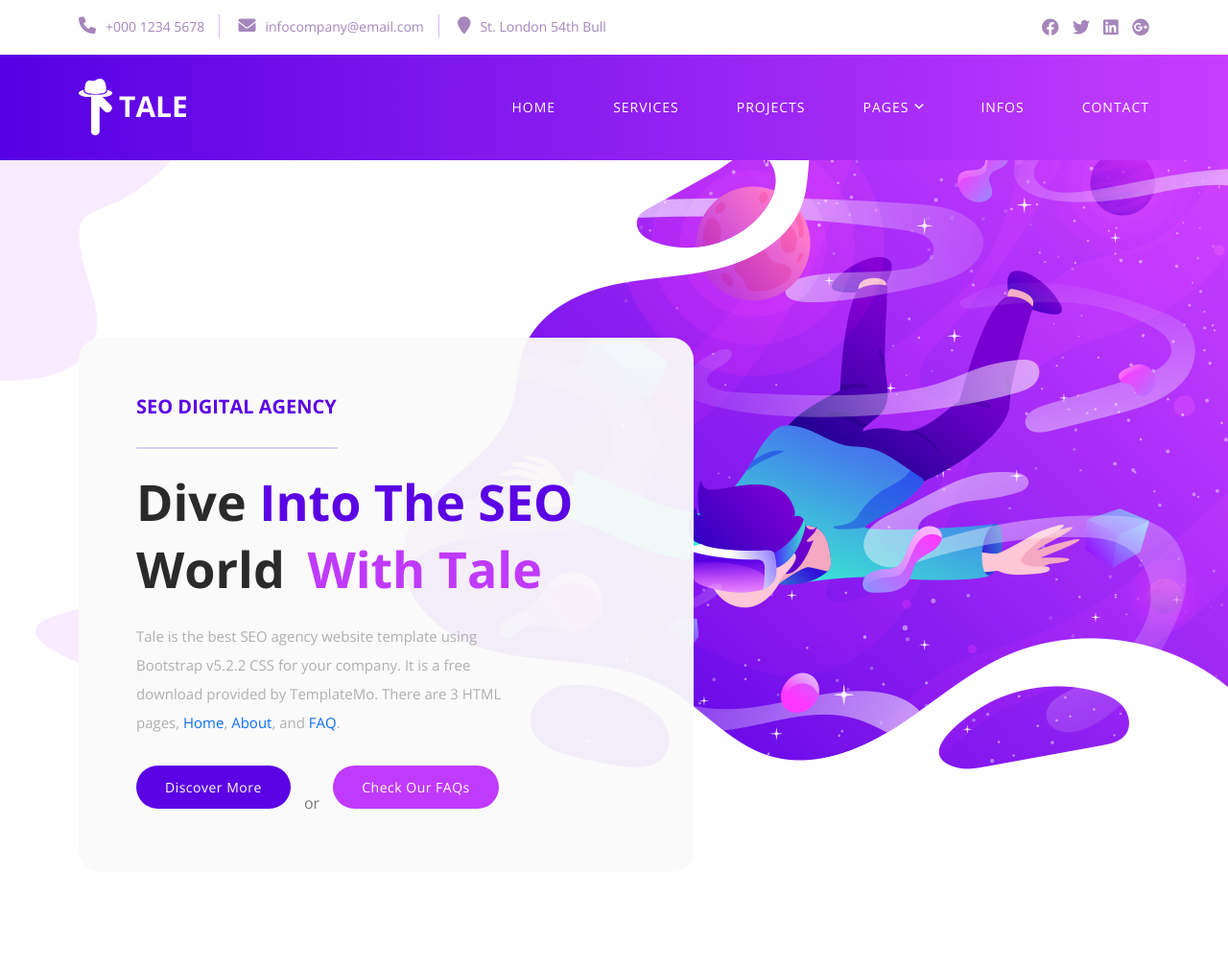
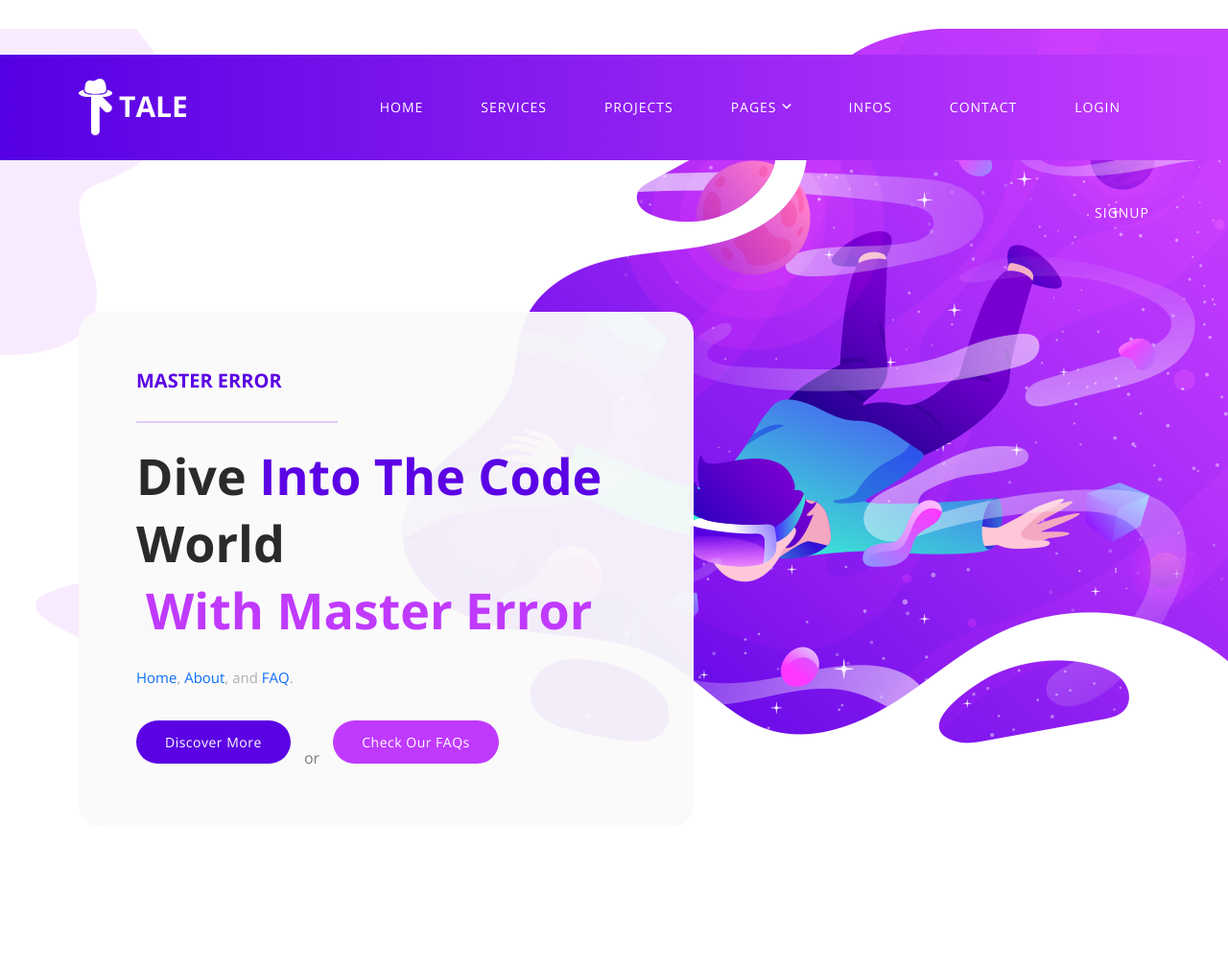
Before and after one commit to Piyush2001Agrawal/Master-Error, a Flask app: page / in a window 1280 px wide. Shown: the top 1008 px of the page at 96% size. Run offline with Flask 3, Linux system fonts and the light colour scheme; some libraries are stand-ins or nearby versions.

Commit message:
landing page correction

```diff
--- a/templates/index.html
+++ b/templates/index.html
@@ -9,7 +9,7 @@
   <link href="https://fonts.googleapis.com/css2?family=Open+Sans:wght@300;400;500;600;700;800&display=swap"
     rel="stylesheet">
 
-  <title>Tale SEO Agency CSS Template by TemplateMo website</title>
+  <title>Master Error</title>
 
   <!-- Bootstrap core CSS -->
   <link rel="stylesheet" href="{{ url_for('static', filename='vendor/bootstrap/css/bootstrap.min.css') }}">
@@ -51,7 +51,7 @@
     <div class="container">
       <div class="row">
         <div class="col-lg-8 col-sm-9">
-          <div class="left-info">
+          <!--<div class="left-info">
             <ul>
               <li><a href="#"><i class="fa fa-phone"></i>+000 1234 5678</a></li>
               <li><a href="#"><i class="fa fa-envelope"></i>infocompany@email.com</a></li>
@@ -67,7 +67,7 @@
               <li><a href="#"><i class="fab fa-linkedin"></i></a></li>
               <li><a href="#"><i class="fab fa-google-plus"></i></a></li>
             </ul>
-          </div>
+          </div>-->
         </div>
       </div>
     </div>
@@ -96,9 +96,12 @@
                   <li><a href="about.html">About Us</a></li>
                   <li><a href="faqs.html">FAQs</a></li>
                 </ul>
+
               </li>
               <li class="scroll-to-section"><a href="#infos">Infos</a></li>
               <li class="scroll-to-section"><a href="#contact">Contact</a></li>
+              <li><a href="/login">Login</a></li>
+              <li><a href="/signup">Signup</a></li>
             </ul>
             <a class='menu-trigger'>
               <span>Menu</span>
@@ -116,11 +119,10 @@
       <div class="row">
         <div class="col-lg-7">
           <div class="caption header-text">
-            <h6>SEO DIGITAL AGENCY</h6>
+            <h6>Master Error</h6>
             <div class="line-dec"></div>
-            <h4>Dive <em>Into The SEO</em> World <span>With Tale</span></h4>
-            <p>Tale is the best SEO agency website template using Bootstrap v5.2.2 CSS for your company. It is a free
-              download provided by TemplateMo. There are 3 HTML pages, <a href="index.html">Home</a>, <a
+            <h4>Dive <em>Into The Code</em> World <span>With Master Error</span></h4>
+            <p> <a href="index.html">Home</a>, <a
                 href="about.html">About</a>, and <a href="faqs.html">FAQ</a>.</p>
             <div class="main-button scroll-to-section"><a href="#services">Discover More</a></div>
             <span>or</span>
```
